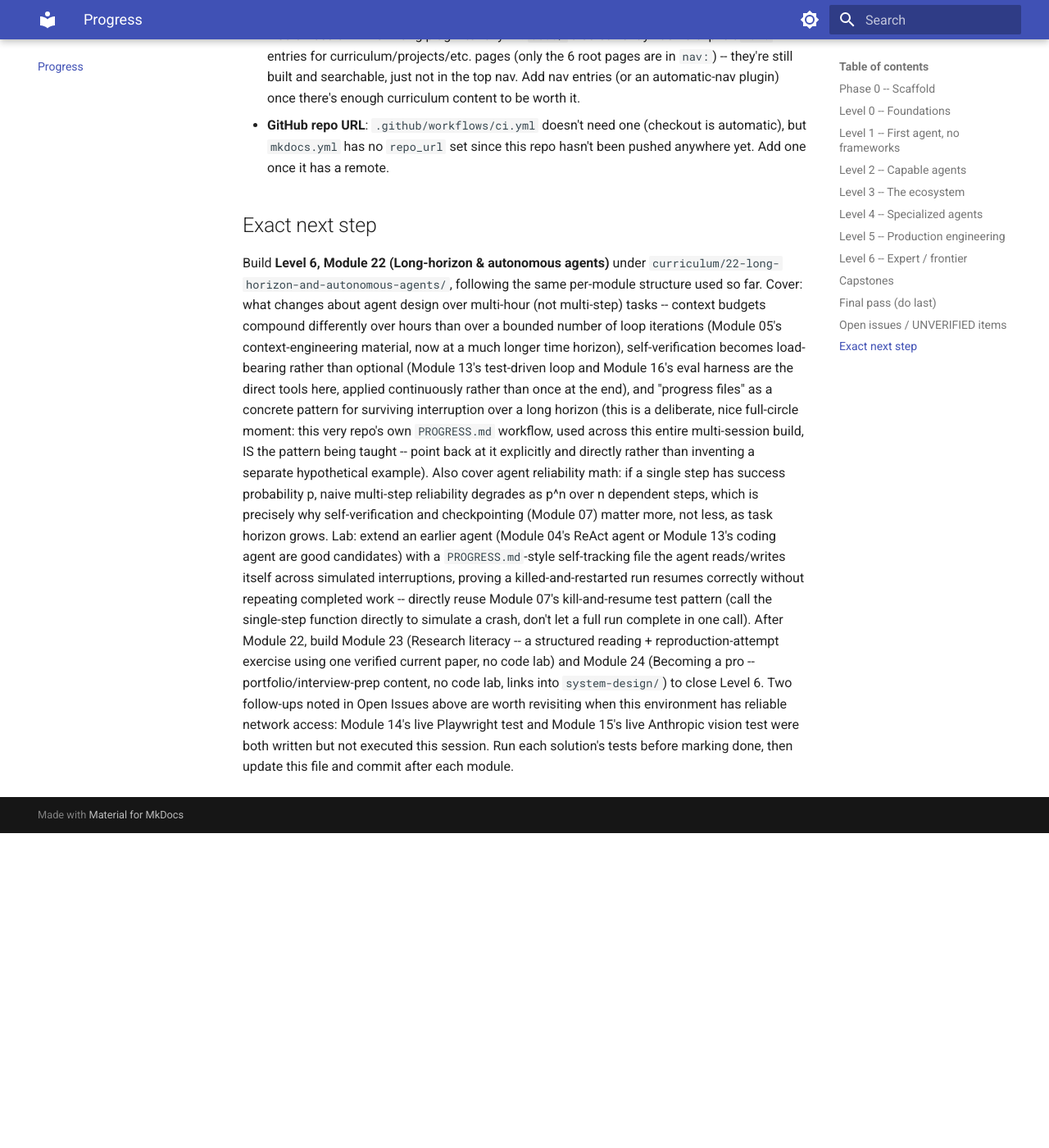
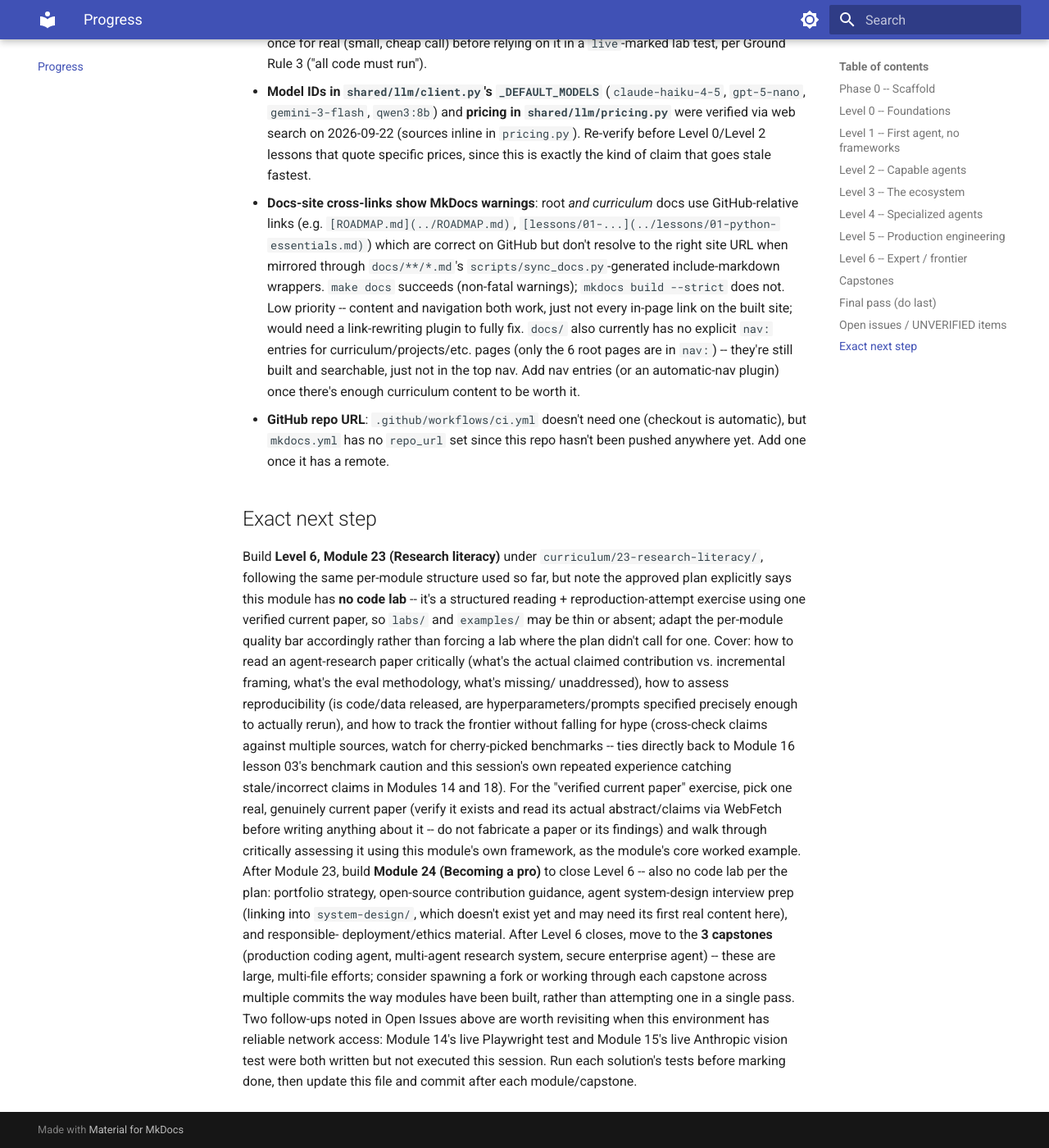
Before and after one commit to Aditya-Ware-ds/ULTIMATE-GUIDE-TO-AGENTIC-AI, an MkDocs documentation site: the page built from docs/progress.md, in a window 1280 px wide and 1400 px high, scrolled down 11553 px. Shown: the whole window at 82% size. Built offline with MkDocs 1.6.1 and Material for MkDocs 9.7.7, drawn with Linux system fonts in a browser that asks for light colours; before the commit the page ends 12569 px from its top, so only the background shows below that; some of the changed text lies outside the part shown.

Commit message:
Complete Module 22 (Long-horizon & autonomous agents): reliability math, progress files
Lesson 03 and the lab explicitly identify this repository's own
PROGRESS.md as a real, active instance of the progress-file pattern being
taught, not a hypothetical analogy. Lab's kill-and-resume test reuses
Module 07's exact test discipline (call the single-step function directly
to simulate a crash) at task-list granularity.

Co-Authored-By: Claude Sonnet 5 <noreply@anthropic.com>

```diff
--- a/PROGRESS.md
+++ b/PROGRESS.md
@@ -437,7 +437,25 @@ Legend: ✅ done and tested · 🚧 in progress · ⬜ not started
   formula and a zero-std edge case; starter's gaps correctly raise
   `NotImplementedError`. 249 passed, 10 skipped, 3 deselected repo-wide;
   links checked (95 unique, all OK).
-- ⬜ 22 Long-horizon & autonomous agents
+- ✅ 22 Long-horizon & autonomous agents -- 3 lessons: context and
+  verification at scale (which earlier modules' patterns scale unmodified
+  to a long horizon -- Module 13's sandboxing, Module 18's tool
+  permissions -- and which need rethinking -- Module 04's single-loop
+  `max_steps`, Module 07's single-conversation checkpoint); reliability
+  math (naive chain success = `p**n`; a worked, arithmetic-checked example:
+  95% per-step reliability degrades to ~7.7% over 50 dependent steps);
+  progress files and resumability (extends Module 07's checkpoint to a
+  multi-task shape, **explicitly and directly identified as the same
+  pattern this repository's own `PROGRESS.md` has used across this entire
+  multi-session build** -- not a hypothetical analogy). 1 runnable example
+  (`reliability_math_demo.py`, verified, arithmetic double-checked by
+  hand). 1 lab: a multi-task progress-file agent proven via a real
+  kill-and-resume test (call the single-task function directly to simulate
+  a crash, then call the full resumable function again and verify the
+  completed task is never re-run) -- the identical test-pattern discipline
+  from Module 07's lab, now at task-list granularity. 5 tests passing;
+  starter's gaps correctly raise `NotImplementedError`. 254 passed, 10
+  skipped, 3 deselected repo-wide; links checked (95 unique, all OK).
 - ⬜ 23 Research literacy
 - ⬜ 24 Becoming a pro
 
@@ -510,36 +528,37 @@ Legend: ✅ done and tested · 🚧 in progress · ⬜ not started
 
 ## Exact next step
 
-Build **Level 6, Module 22 (Long-horizon & autonomous agents)** under
-`curriculum/22-long-horizon-and-autonomous-agents/`, following the same
-per-module structure used so far. Cover: what changes about agent design
-over multi-hour (not multi-step) tasks -- context budgets compound
-differently over hours than over a bounded number of loop iterations
-(Module 05's context-engineering material, now at a much longer time
-horizon), self-verification becomes load-bearing rather than optional
-(Module 13's test-driven loop and Module 16's eval harness are the direct
-tools here, applied continuously rather than once at the end), and
-"progress files" as a concrete pattern for surviving interruption over a
-long horizon (this is a deliberate, nice full-circle moment: this very
-repo's own `PROGRESS.md` workflow, used across this entire multi-session
-build, IS the pattern being taught -- point back at it explicitly and
-directly rather than inventing a separate hypothetical example). Also
-cover agent reliability math: if a single step has success probability p,
-naive multi-step reliability degrades as p^n over n dependent steps, which
-is precisely why self-verification and checkpointing (Module 07) matter
-more, not less, as task horizon grows. Lab: extend an earlier agent (Module
-04's ReAct agent or Module 13's coding agent are good candidates) with a
-`PROGRESS.md`-style self-tracking file the agent reads/writes itself across
-simulated interruptions, proving a killed-and-restarted run resumes
-correctly without repeating completed work -- directly reuse Module 07's
-kill-and-resume test pattern (call the single-step function directly to
-simulate a crash, don't let a full run complete in one call). After Module
-22, build Module 23 (Research literacy -- a structured reading +
-reproduction-attempt exercise using one verified current paper, no code
-lab) and Module 24 (Becoming a pro -- portfolio/interview-prep content, no
-code lab, links into `system-design/`) to close Level 6. Two follow-ups
-noted in Open Issues above are worth revisiting when this environment has
-reliable network access: Module 14's live Playwright test and Module 15's
-live Anthropic vision test were both written but not executed this
-session. Run each solution's tests before marking done, then update this
-file and commit after each module.
+Build **Level 6, Module 23 (Research literacy)** under
+`curriculum/23-research-literacy/`, following the same per-module structure
+used so far, but note the approved plan explicitly says this module has
+**no code lab** -- it's a structured reading + reproduction-attempt
+exercise using one verified current paper, so `labs/` and `examples/` may
+be thin or absent; adapt the per-module quality bar accordingly rather than
+forcing a lab where the plan didn't call for one. Cover: how to read an
+agent-research paper critically (what's the actual claimed contribution vs.
+incremental framing, what's the eval methodology, what's missing/
+unaddressed), how to assess reproducibility (is code/data released, are
+hyperparameters/prompts specified precisely enough to actually rerun),
+and how to track the frontier without falling for hype (cross-check claims
+against multiple sources, watch for cherry-picked benchmarks -- ties
+directly back to Module 16 lesson 03's benchmark caution and this session's
+own repeated experience catching stale/incorrect claims in Modules 14 and
+18). For the "verified current paper" exercise, pick one real, genuinely
+current paper (verify it exists and read its actual abstract/claims via
+WebFetch before writing anything about it -- do not fabricate a paper or
+its findings) and walk through critically assessing it using this module's
+own framework, as the module's core worked example. After Module 23, build
+**Module 24 (Becoming a pro)** to close Level 6 -- also no code lab per the
+plan: portfolio strategy, open-source contribution guidance, agent
+system-design interview prep (linking into `system-design/`, which doesn't
+exist yet and may need its first real content here), and responsible-
+deployment/ethics material. After Level 6 closes, move to the **3
+capstones** (production coding agent, multi-agent research system, secure
+enterprise agent) -- these are large, multi-file efforts; consider spawning
+a fork or working through each capstone across multiple commits the way
+modules have been built, rather than attempting one in a single pass. Two
+follow-ups noted in Open Issues above are worth revisiting when this
+environment has reliable network access: Module 14's live Playwright test
+and Module 15's live Anthropic vision test were both written but not
+executed this session. Run each solution's tests before marking done, then
+update this file and commit after each module/capstone.
--- /dev/null
+++ b/curriculum/22-long-horizon-and-autonomous-agents/resources.md
@@ -0,0 +1,6 @@
+# Module 22 resources
+
+Verified 2026-09-22.
+
+- [Anthropic: Building effective agents](https://www.anthropic.com/research/building-effective-agents) -- also referenced throughout this curriculum (Modules 04/08/12/17/19/20/21); its emphasis on simple, composable patterns over complex autonomous architectures underlies this module's preference for a simple task-list progress file over more elaborate state-tracking schemes.
+- This repository's own [`PROGRESS.md`](../../../PROGRESS.md) -- not an external resource, but the primary, real-world worked example this module's lessons and lab are built around. Read it directly to see the exact pattern lesson 03 describes, in active use across this repository's own construction.
```
Also changed, not shown: curriculum/22-long-horizon-and-autonomous-agents/README.md (added, +45 -0 lines), curriculum/22-long-horizon-and-autonomous-agents/labs/01-progress-file-agent/README.md (added, +69 -0 lines), curriculum/22-long-horizon-and-autonomous-agents/lessons/01-context-and-verification-at-scale.md (added, +96 -0 lines), curriculum/22-long-horizon-and-autonomous-agents/lessons/02-reliability-math.md (added, +98 -0 lines), curriculum/22-long-horizon-and-autonomous-agents/lessons/03-progress-files-and-resumability.md (added, +117 -0 lines), curriculum/22-long-horizon-and-autonomous-agents/pitfalls.md (added, +48 -0 lines), curriculum/22-long-horizon-and-autonomous-agents/quiz.md (added, +122 -0 lines), 5 other files.
